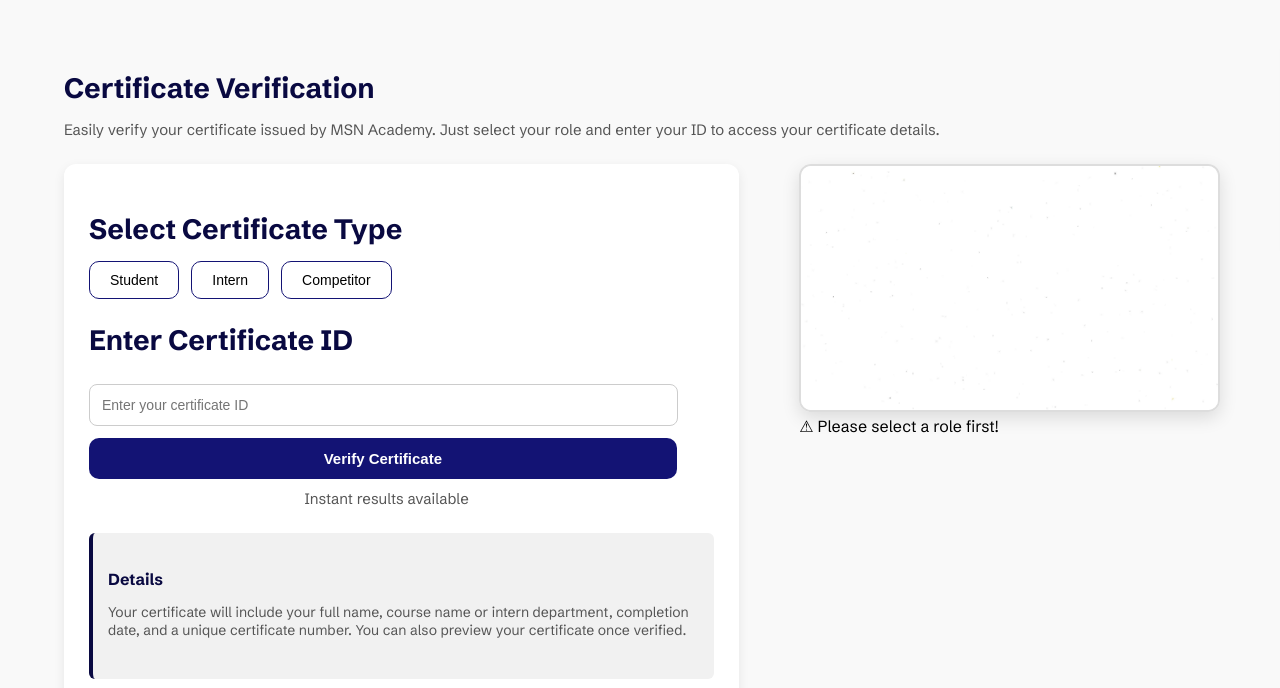
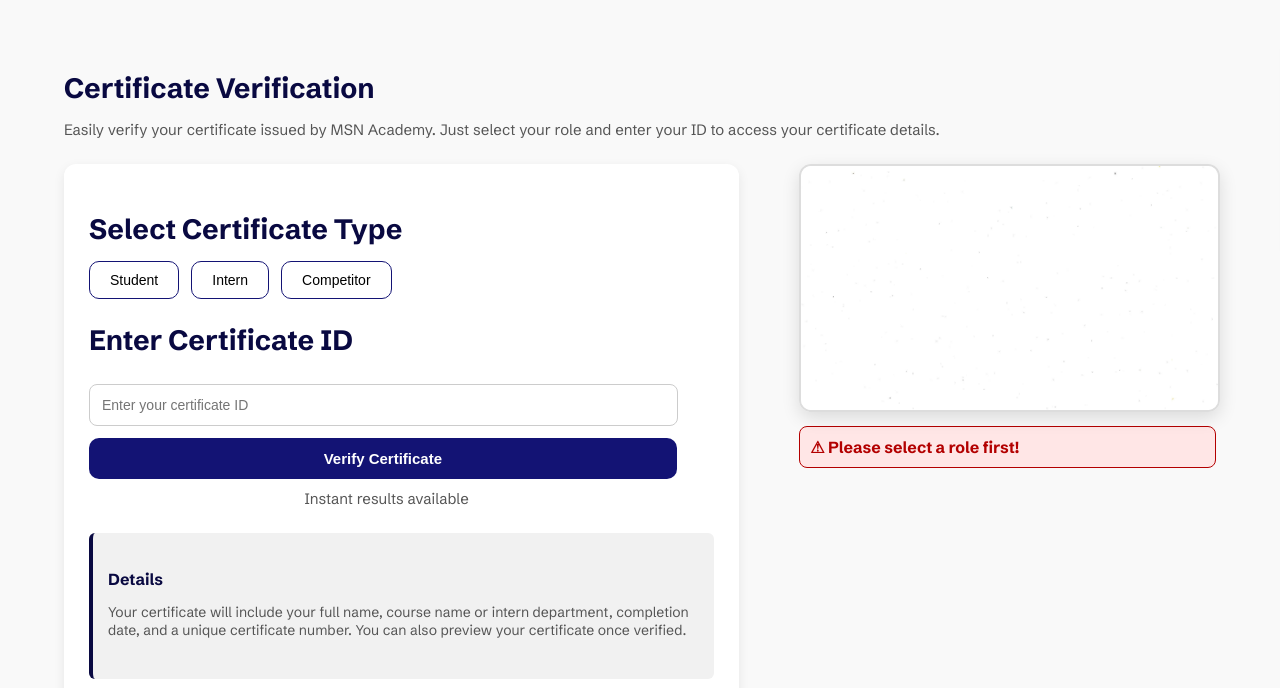
Before and after one commit to Saadullah162003/msn-academy-intern, a website: page certificate.html in a window 1280 px wide. Both pictures are taken after a click on the button "Verify Certificate". Shown: the part 112-800 px from the top of the page. Drawn offline with Linux system fonts and the light colour scheme.

Commit message:
Update certificate.css

```diff
--- a/styles/certificate.css
+++ b/styles/certificate.css
@@ -391,7 +391,16 @@ body, html {
     color: #0f0f90;
 }
 
-
+.cert-error{
+    display:none;
+    color:#b30000;
+    background:#ffe6e6;
+    border:1px solid #b30000;
+    padding:10px;
+    border-radius:8px;
+    margin-top:10px;
+    font-weight:bold;
+}
 
 
 /* ================================
@@ -748,4 +757,9 @@ body, html {
         font-size: 18px;
         padding: 6px 10px;
     }
+
+    .cert-error{
+        width: 90%;
+
+    }
 }
```
